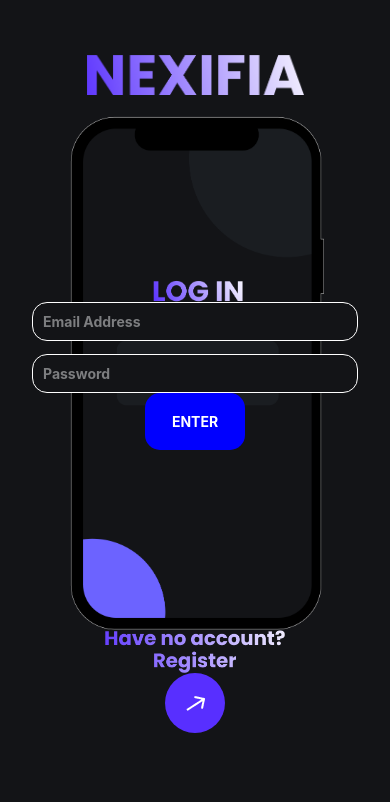
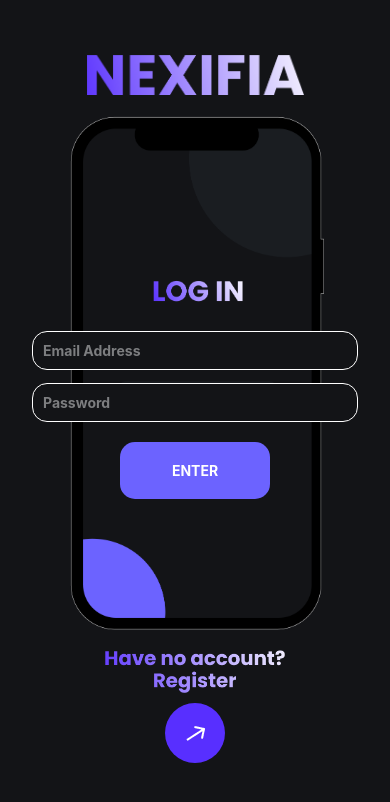
Before and after one commit to Hashcash-bit/Nexifia, a React Native app in the folder Nexifia/: screen /LogIn in a window 390 px wide. Shown: the top 802 px of the page. Built offline with nearby package versions, Linux system fonts and the light colour scheme.

Commit message:
Login Skeleton Done

```diff
--- a/Nexifia/ExternalScreens/Loginpage.js
+++ b/Nexifia/ExternalScreens/Loginpage.js
@@ -56,7 +56,7 @@ const Loginpage = ({ navigation }) => {
             justifyContent: "space-between",
             display: "flex",
             flexDirection: "column",
-            marginTop: 22,
+            marginTop: 100,
           }}
         >
           <TextInput
@@ -89,16 +89,14 @@ const Loginpage = ({ navigation }) => {
         </View>
         <TouchableOpacity
           onPress={() => navigation.navigate("OnBoarding")}
-          style={{ alignContent: "center", justifyContent: "center" }}
-        >
-          <View
           style={{
             padding: 20,
-              backgroundColor: "blue",
+            backgroundColor: "#6C63FF",
             borderRadius: 15,
-              width: 100,
+            width: 150,
             alignContent: "center",
             justifyContent: "center",
+            marginTop: 20,
           }}
         >
           <Text
@@ -112,7 +110,6 @@ const Loginpage = ({ navigation }) => {
           >
             ENTER
           </Text>
-          </View>
         </TouchableOpacity>
       </ImageBackground>
       <View>
@@ -121,7 +118,7 @@ const Loginpage = ({ navigation }) => {
           style={{
             width: 180,
             height: 43,
-            // bottom: 43,
+            marginTop: 20,
           }}
         />
       </View>
@@ -134,10 +131,7 @@ const Loginpage = ({ navigation }) => {
             backgroundColor: "#582FFF",
             justifyContent: "center",
             alignItems: "center",
-            // bottom: 0,
-            // top: -35,
-            // left: -30,
-            // position: "absolute",
+            marginTop: 10,
           }}
         >
           <Image source={require("../assets/arrow.png")} />
```
Lines whose indentation alone changed are shown as unchanged.
